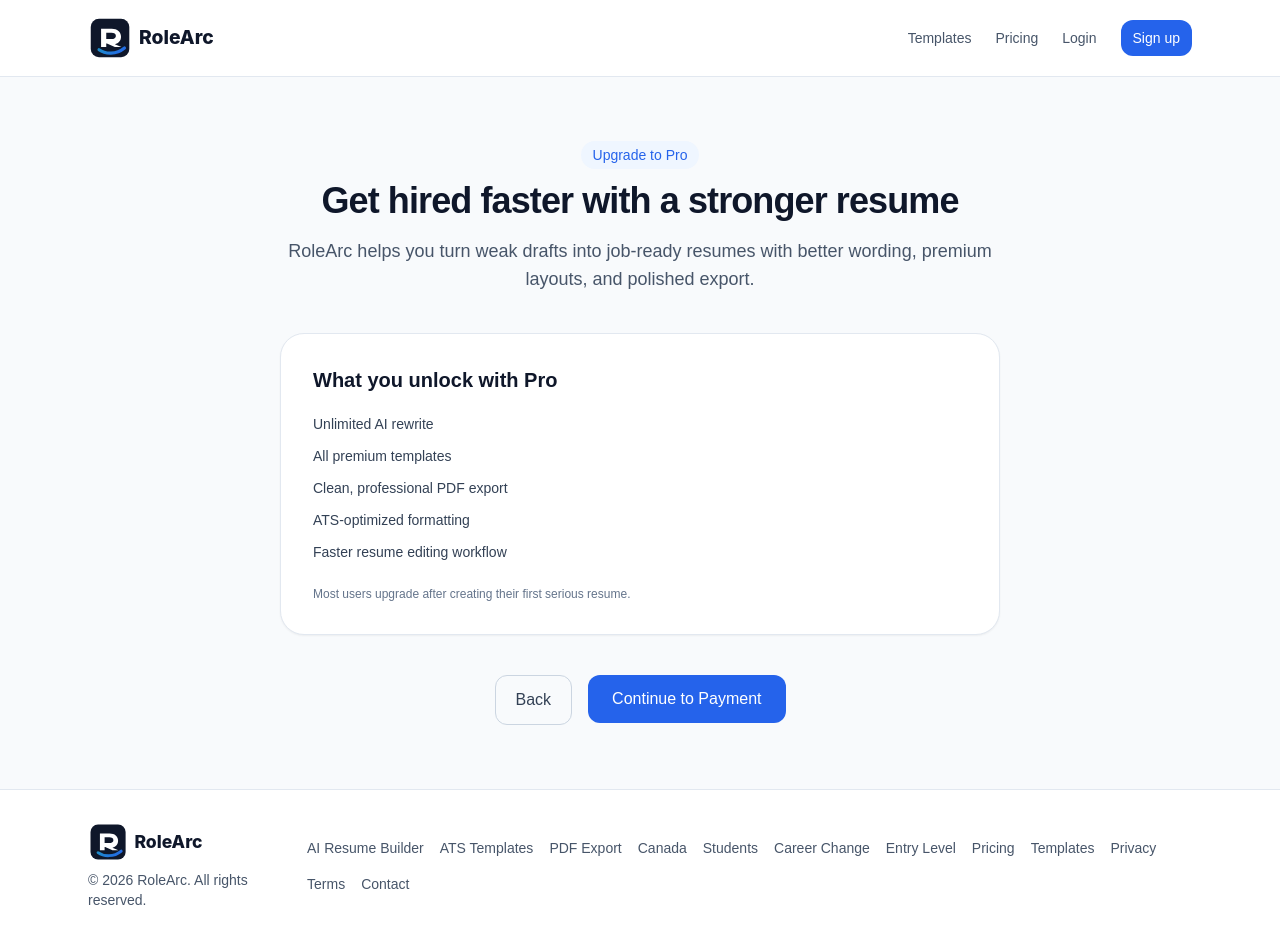
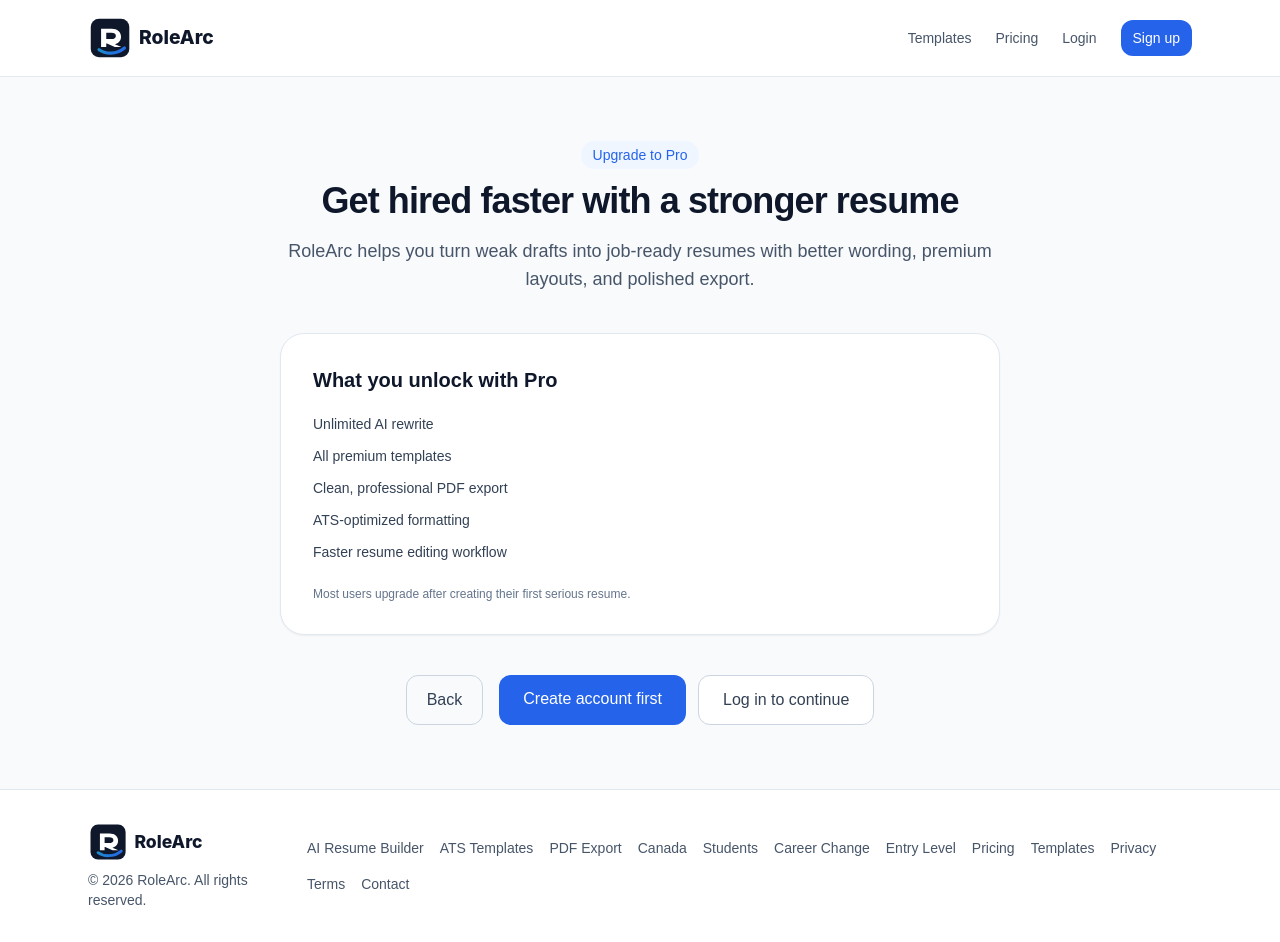
Before and after one commit to kalex-313/resume-mvp, a Next.js app: page /upgrade in a window 1280 px wide. Built offline with nearby package versions, Linux system fonts and the light colour scheme; no server answers.

Commit message:
Clarify upgrade checkout flow

```diff
--- a/src/app/upgrade/page.tsx
+++ b/src/app/upgrade/page.tsx
@@ -2,10 +2,15 @@ import Link from "next/link";
 import { SiteHeader } from "@/components/layout/site-header";
 import { SiteFooter } from "@/components/layout/site-footer";
 import { CheckoutForm } from "@/components/pricing/checkout-form";
+import { createClient } from "@/lib/supabase/server";
 
 export const dynamic = "force-dynamic";
 
-export default function UpgradePage() {
+export default async function UpgradePage() {
+  const supabase = await createClient();
+  const { data } = await supabase.auth.getUser();
+  const user = data.user;
+
   return (
     <div className="min-h-screen bg-slate-50">
       <SiteHeader />
@@ -48,7 +53,24 @@ export default function UpgradePage() {
             Back
           </Link>
 
-          <CheckoutForm />
+          {user ? (
+            <CheckoutForm />
+          ) : (
+            <div className="flex flex-wrap justify-center gap-3">
+              <Link
+                href="/auth/signup"
+                className="rounded-xl bg-brand-600 px-6 py-3 text-white hover:opacity-95"
+              >
+                Create account first
+              </Link>
+              <Link
+                href="/auth/login"
+                className="rounded-xl border border-slate-300 bg-white px-6 py-3 text-slate-700 hover:bg-slate-50"
+              >
+                Log in to continue
+              </Link>
+            </div>
+          )}
         </div>
       </main>
 
--- a/src/components/pricing/checkout-form.tsx
+++ b/src/components/pricing/checkout-form.tsx
@@ -1,13 +1,17 @@
 "use client";
 
+import { useState } from "react";
 import { trackEvent } from "@/lib/analytics";
 
 export function CheckoutForm() {
+  const [submitting, setSubmitting] = useState(false);
+
   return (
     <form
       action="/api/stripe/create-checkout"
       method="POST"
       onSubmit={() => {
+        setSubmitting(true);
         trackEvent("start_checkout", {
           plan: "pro",
           billing_period: "monthly",
@@ -15,8 +19,12 @@ export function CheckoutForm() {
         });
       }}
     >
-      <button className="rounded-xl bg-brand-600 px-6 py-3 text-white hover:opacity-95">
-        Continue to Payment
+      <button
+        type="submit"
+        disabled={submitting}
+        className="rounded-xl bg-brand-600 px-6 py-3 text-white hover:opacity-95 disabled:cursor-not-allowed disabled:opacity-70"
+      >
+        {submitting ? "Opening checkout..." : "Continue to Payment"}
       </button>
     </form>
   );
```
